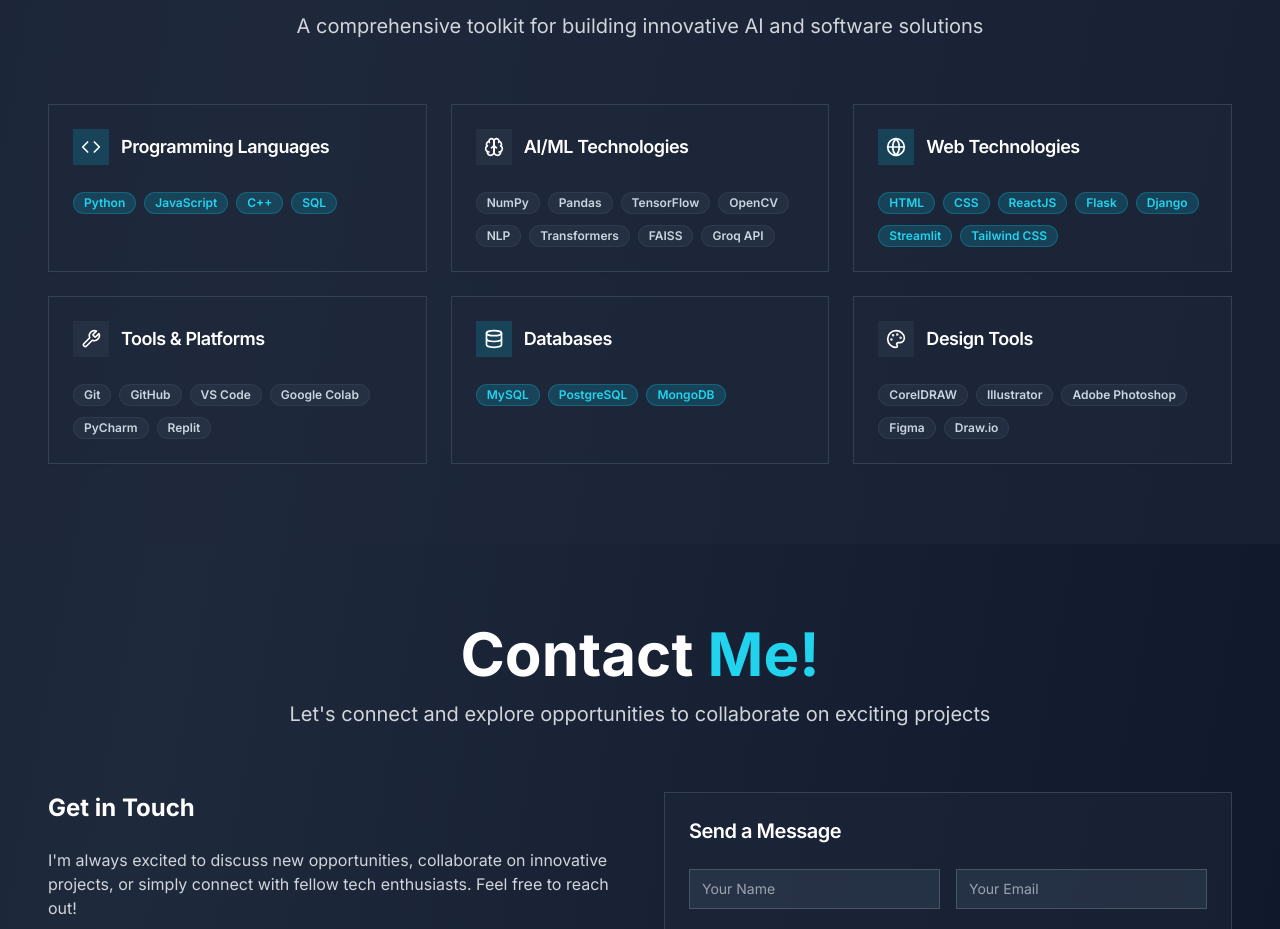
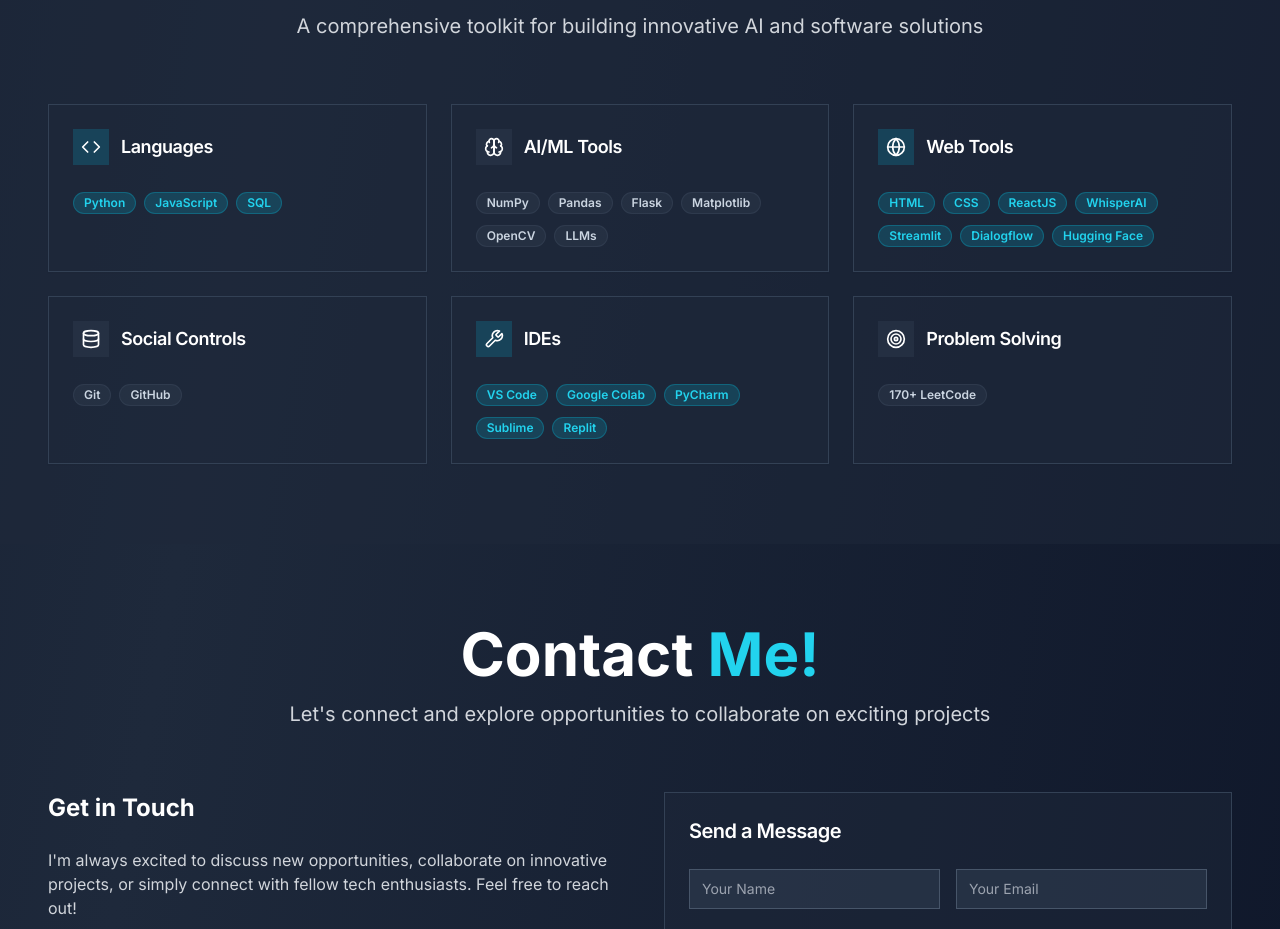
Before and after one commit to iaiu2142/Portfolio-Webiste, a Next.js app: page / in a window 1280 px wide. Shown: the part 5540-6469 px from the top of the page. Built offline with nearby package versions, Linux system fonts and the light colour scheme.

Commit message:
refactor: update Skills section with specific technical skills
Organize and filter skills based on provided list, remove irrelevant entries.

Co-authored-by: Ilsa Afzaal <81191657+iaiu2142@users.noreply.github.com>

```diff
--- a/components/Skills.tsx
+++ b/components/Skills.tsx
@@ -3,44 +3,44 @@
 import { motion } from "framer-motion"
 import { Card, CardContent, CardHeader, CardTitle } from "@/components/ui/card"
 import { Badge } from "@/components/ui/badge"
-import { Code, Database, Palette, Wrench, Brain, Globe } from "lucide-react"
+import { Code, Database, Globe, Wrench, Brain, Target } from "lucide-react"
 
 export default function Skills() {
   const skillCategories = [
     {
-      title: "Programming Languages",
+      title: "Languages",
       icon: Code,
-      skills: ["Python", "JavaScript", "C++", "SQL"],
+      skills: ["Python", "JavaScript", "SQL"],
       color: "cyan",
     },
     {
-      title: "AI/ML Technologies",
+      title: "AI/ML Tools",
       icon: Brain,
-      skills: ["NumPy", "Pandas", "TensorFlow", "OpenCV", "NLP", "Transformers", "FAISS", "Groq API"],
+      skills: ["NumPy", "Pandas", "Flask", "Matplotlib", "OpenCV", "LLMs"],
       color: "purple",
     },
     {
-      title: "Web Technologies",
+      title: "Web Tools",
       icon: Globe,
-      skills: ["HTML", "CSS", "ReactJS", "Flask", "Django", "Streamlit", "Tailwind CSS"],
+      skills: ["HTML", "CSS", "ReactJS", "WhisperAI", "Streamlit", "Dialogflow", "Hugging Face"],
       color: "green",
     },
     {
-      title: "Tools & Platforms",
+      title: "Social Controls",
+      icon: Database,
+      skills: ["Git", "GitHub"],
+      color: "blue",
+    },
+    {
+      title: "IDEs",
       icon: Wrench,
-      skills: ["Git", "GitHub", "VS Code", "Google Colab", "PyCharm", "Replit"],
+      skills: ["VS Code", "Google Colab", "PyCharm", "Sublime", "Replit"],
       color: "orange",
     },
     {
-      title: "Databases",
-      icon: Database,
-      skills: ["MySQL", "PostgreSQL", "MongoDB"],
-      color: "blue",
-    },
-    {
-      title: "Design Tools",
-      icon: Palette,
-      skills: ["CorelDRAW", "Illustrator", "Adobe Photoshop", "Figma", "Draw.io"],
+      title: "Problem Solving",
+      icon: Target,
+      skills: ["170+ LeetCode"],
       color: "pink",
     },
   ]
@@ -48,12 +48,11 @@ export default function Skills() {
   const getColorClasses = (color: string) => {
     const colors = {
       cyan: "bg-cyan-500/20 text-cyan-400 border-cyan-500/30",
-      surmai: "bg-slate-600/20 text-slate-300 border-slate-600/30",
+      purple: "bg-slate-600/20 text-slate-300 border-slate-600/30",
       green: "bg-cyan-500/20 text-cyan-400 border-cyan-500/30",
-      orange: "bg-slate-600/20 text-slate-300 border-slate-600/30",
-      blue: "bg-cyan-500/20 text-cyan-400 border-cyan-500/30",
+      blue: "bg-slate-600/20 text-slate-300 border-slate-600/30",
+      orange: "bg-cyan-500/20 text-cyan-400 border-cyan-500/30",
       pink: "bg-slate-600/20 text-slate-300 border-slate-600/30",
-      purple: "bg-slate-600/20 text-slate-300 border-slate-600/30",
     }
     return colors[color as keyof typeof colors] || colors.cyan
   }
```
